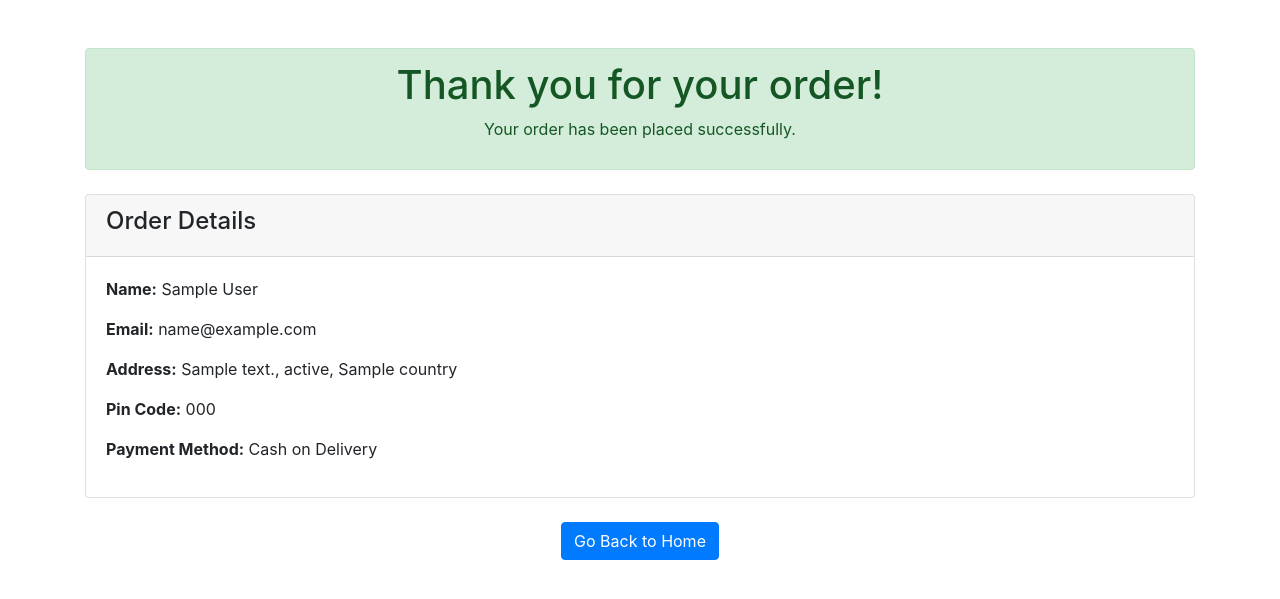
After one commit to Rudra616/Ecommerce, a Django app: template app1/templates/confirmation.html in a window 1280 px wide. The commit adds this page. Shown: the top 599 px of the page. Run offline with Django 5.2, Linux system fonts and the light colour scheme; the template is opened without the code that fills it: most values are stand-ins (such as "Sample title", 1, 10 or a date in 2020); some libraries are stand-ins or nearby versions.

Commit message:
html template

```diff
--- a/app1/templates/cart.html
+++ b/app1/templates/cart.html
@@ -132,7 +132,7 @@
             <div class="item-quantity">
                 {{i.qty}}
             </div>
-            <a class="checkout-btn" >remove</a>
+            <a class="checkout-btn" href="{% url 'remove_item' i.id %}">remove</a>
 
 
         </div>
--- /dev/null
+++ b/app1/templates/confirmation.html
@@ -0,0 +1,32 @@
+<!DOCTYPE html>
+<html lang="en">
+<head>
+    <meta charset="UTF-8">
+    <meta name="viewport" content="width=device-width, initial-scale=1.0">
+    <title>Order Confirmation</title>
+    <link href="https://stackpath.bootstrapcdn.com/bootstrap/4.5.2/css/bootstrap.min.css" rel="stylesheet">
+</head>
+<body>
+    <div class="container mt-5">
+        <div class="alert alert-success text-center">
+            <h1>Thank you for your order!</h1>
+            <p>Your order has been placed successfully.</p>
+        </div>
+        <div class="card mt-4">
+            <div class="card-header">
+                <h4>Order Details</h4>
+            </div>
+            <div class="card-body">
+                <p><strong>Name:</strong> {{ data.first_name }} {{ data.last_name }}</p>
+                <p><strong>Email:</strong> {{ data.email }}</p>
+                <p><strong>Address:</strong> {{ data.address }}, {{ data.state }}, {{ data.country }}</p>
+                <p><strong>Pin Code:</strong> {{ data.pincode }}</p>
+                <p><strong>Payment Method:</strong> Cash on Delivery</p>
+            </div>
+        </div>
+        <div class="text-center mt-4">
+            <a href="/" class="btn btn-primary">Go Back to Home</a>
+        </div>
+    </div>
+</body>
+</html>
--- a/app1/templates/details.html
+++ b/app1/templates/details.html
@@ -111,5 +111,9 @@
     </footer>
   </body>
 </html>
-
+{% if out %}
+<script>
+    alert('{{out}}')
+</script>
+{% endif %}
 {% endblock content %}
```
Also changed, not shown: app1/templates/checkout.html (+9 -2 lines).
